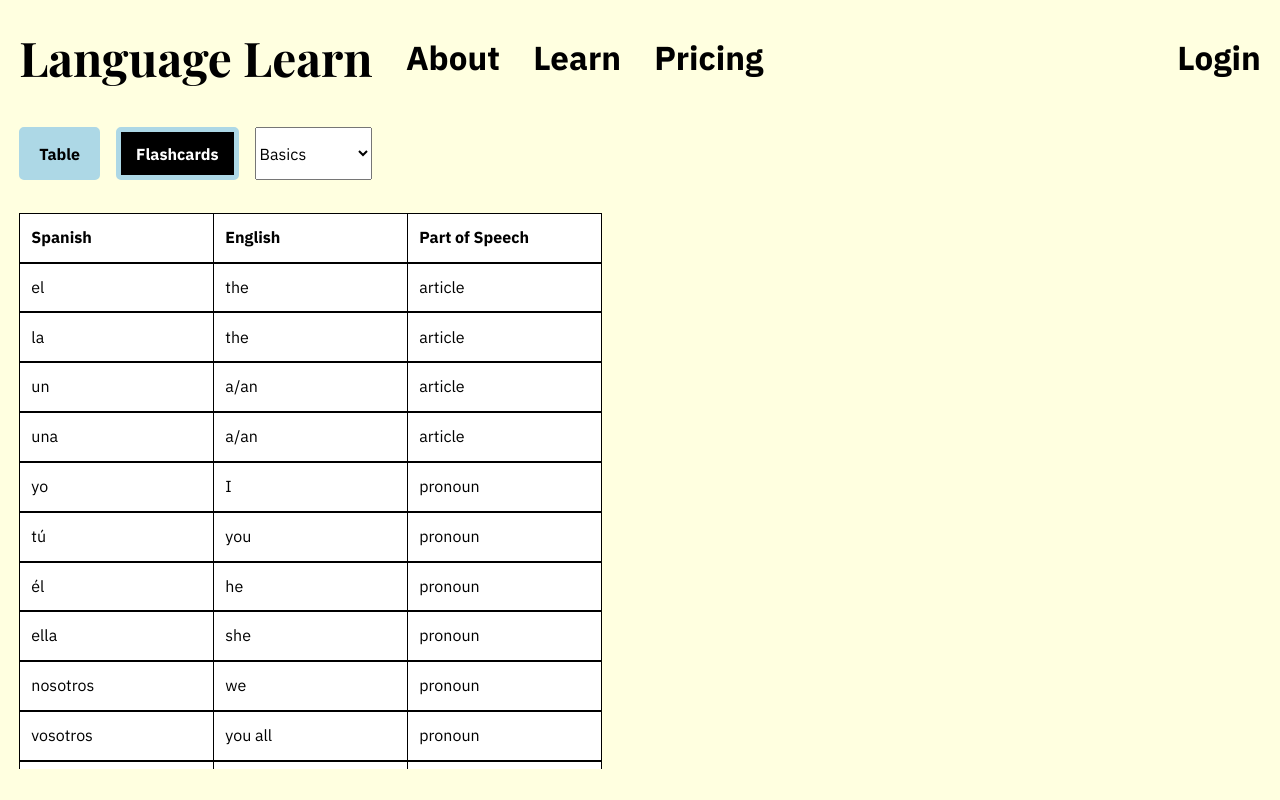
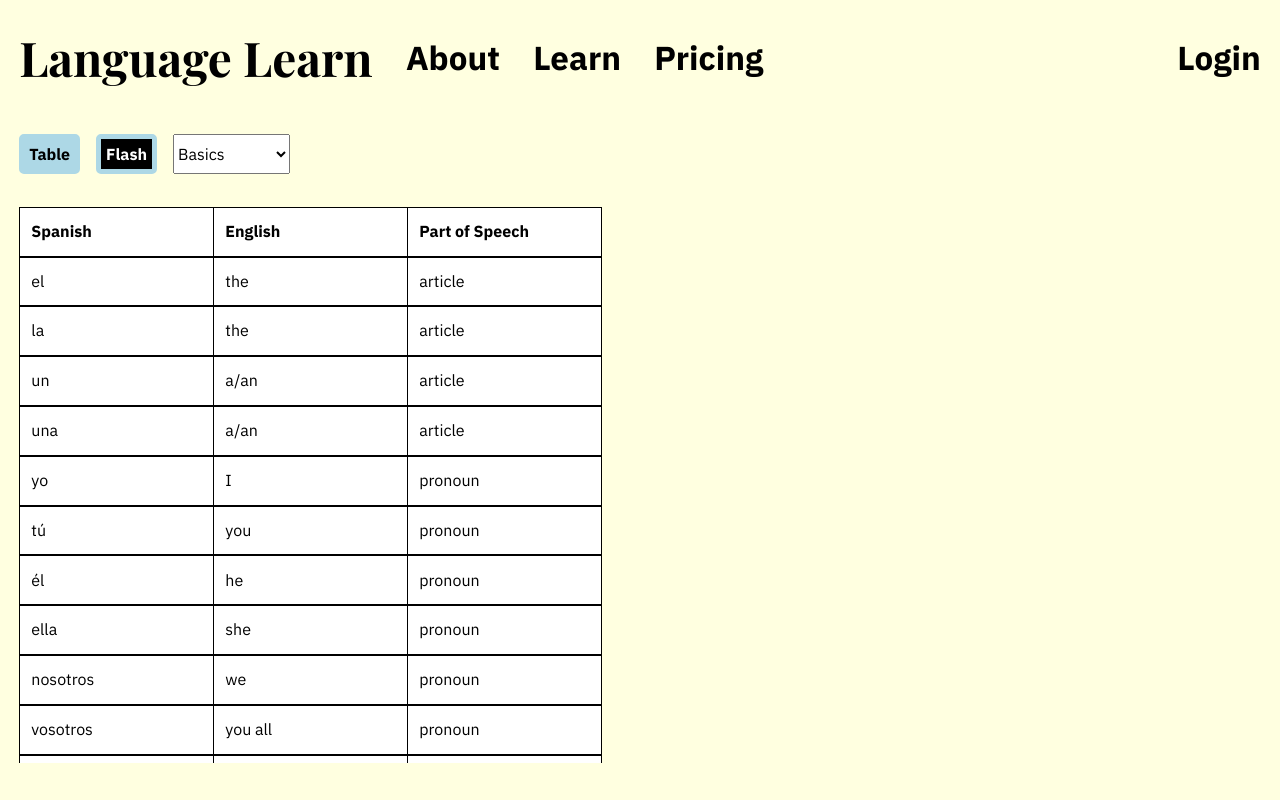
Before and after one commit to flooyd/language-learn, a SvelteKit app: page /learn in a window 1280 px wide. Built offline with nearby package versions, Linux system fonts and the light colour scheme; a web font is replaced by a local one.

Commit message:
reduce toolbar size

```diff
--- a/src/routes/+layout.svelte
+++ b/src/routes/+layout.svelte
@@ -198,7 +198,7 @@
 		background: black;
 		color: white;
 		border: none;
-		padding: 11.11px 15px;
+		padding: 5px;
 		border-radius: 5px;
 		transition: background 0.3s ease;
 		width: fit-content;
--- a/src/routes/learn/+page.svelte
+++ b/src/routes/learn/+page.svelte
@@ -27,7 +27,7 @@
 			<button
 				class="mode-button"
 				class:active={learningMode === 'flashcards'}
-				onclick={() => (learningMode = 'flashcards')}>Flashcards</button
+				onclick={() => (learningMode = 'flashcards')}>Flash</button
 			>
             <select bind:value={selectedCategory}>
                 {#each categories as category}
```
